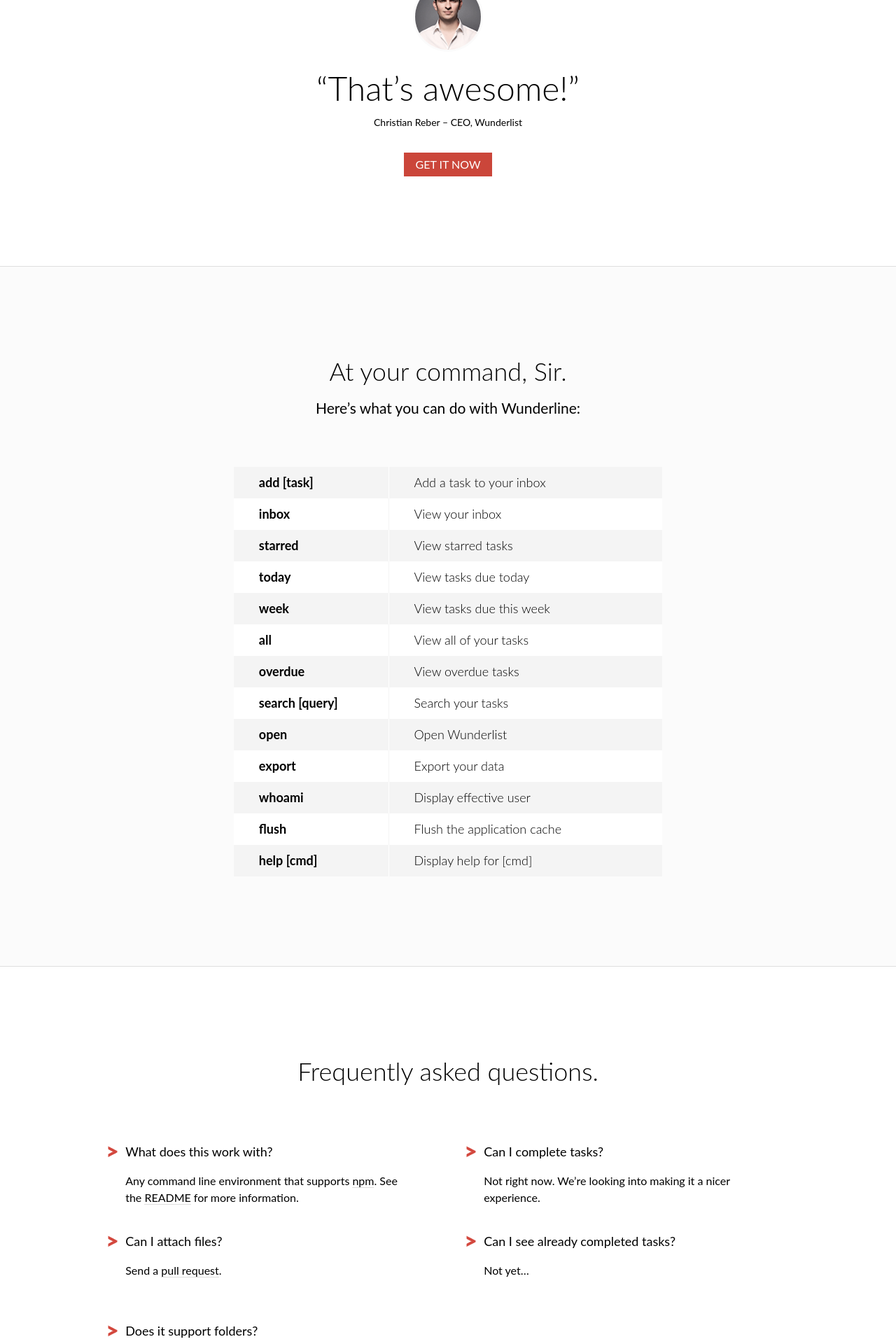
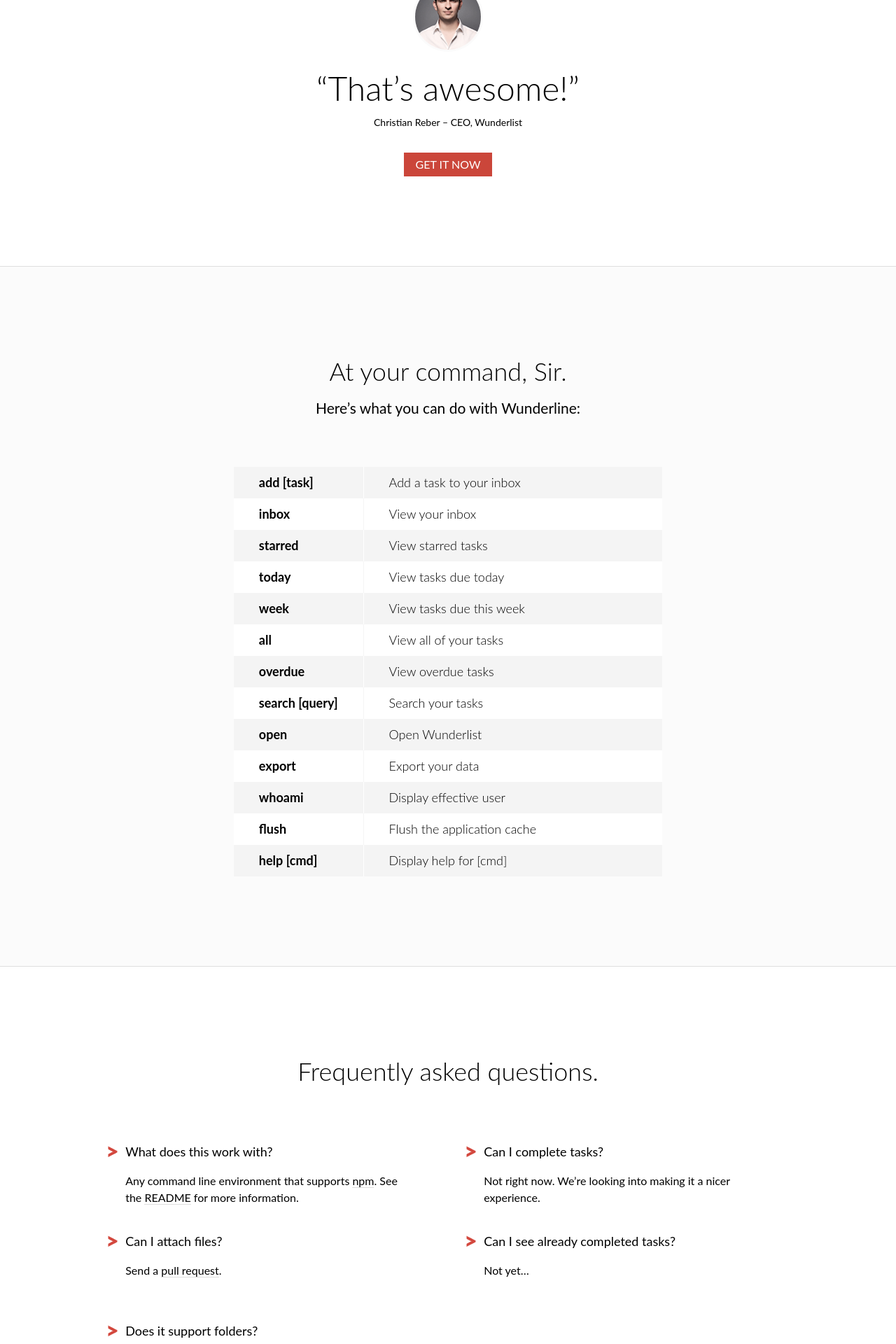
Before and after one commit to wayneashleyberry/wunderline, a Jekyll site: the page built from index.html, in a window 1280 px wide. Shown: the part 3405-5325 px from the top of the page at 70% size. Built offline with Jekyll 4.4.1, drawn with Linux system fonts in a browser that asks for light colours; some web fonts are replaced.

Commit message:
Table `<th>` padding reduced

```diff
--- a/_sass/base/table.scss
+++ b/_sass/base/table.scss
@@ -43,12 +43,12 @@
     table {
 
         th {
-            padding-right: 4em;
+            padding-right: 2em;
             padding-left: 2em;
         }
 
         td {
-            padding-right: 8em;
+            padding-right: 10em;
             padding-left: 2em;
         }
     }
```
